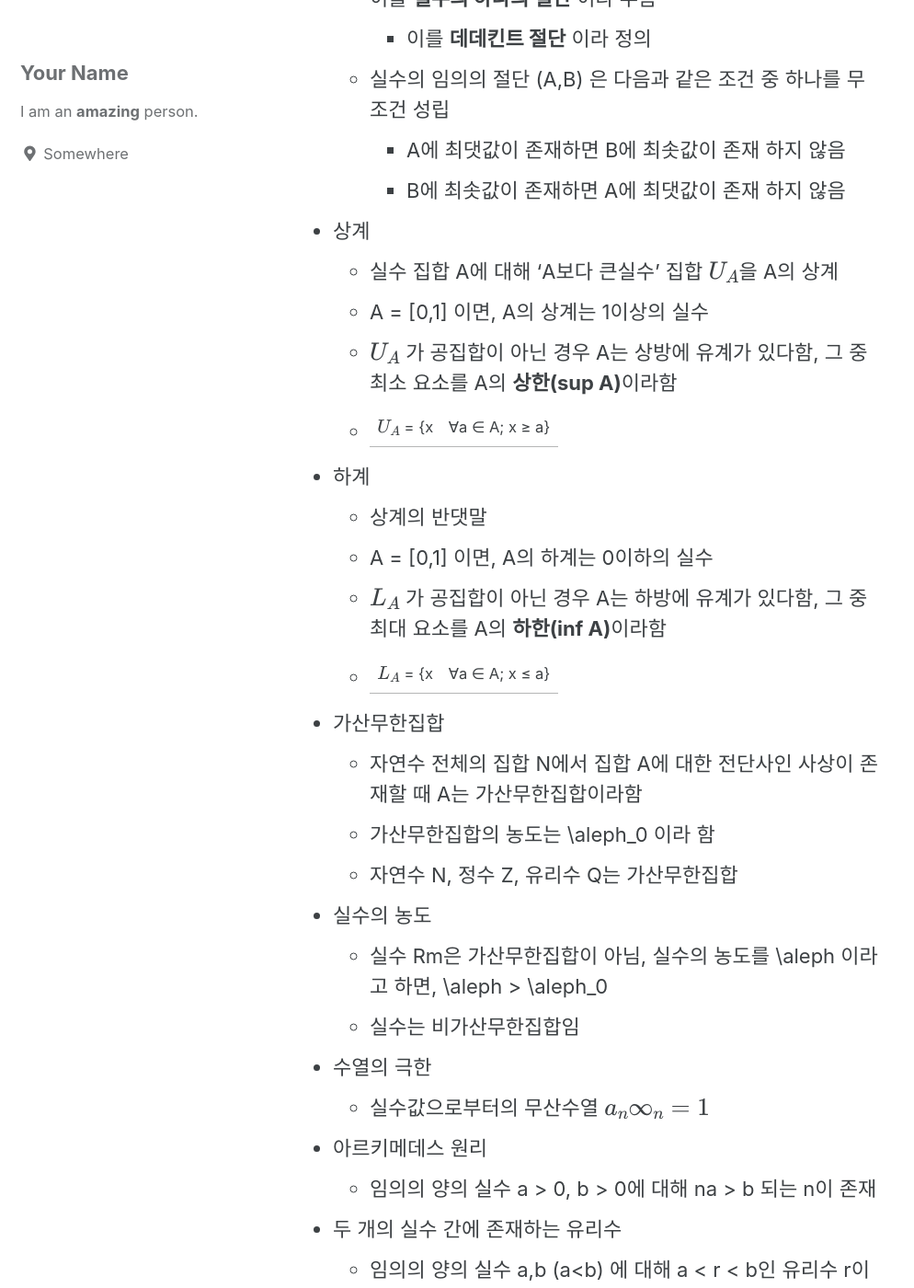
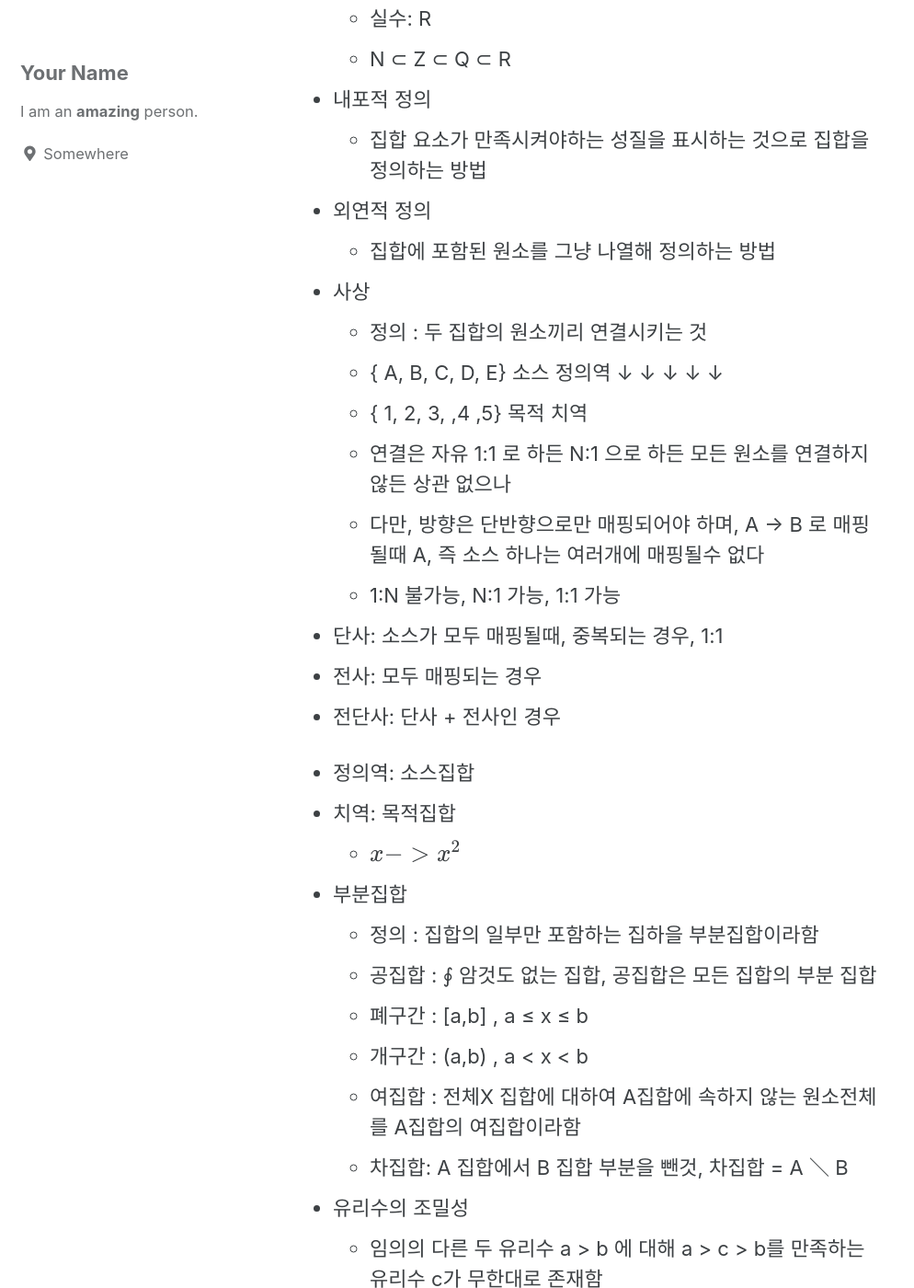
Before and after one commit to copper-light/ghhdh.github.io, a Jekyll site: the page built from _posts/2020-08-10-01 집합 정리.md, in a window 1280 px wide and 1400 px high, scrolled down 395 px. Shown: the whole window at 92% size, without its empty margins (0-994 px from the left). Built offline with Jekyll 4.4.1, drawn with Linux system fonts in a browser that asks for light colours; cached includes are drawn as plain includes; formulas are drawn with MathJax 3; some of the changed text lies outside the part shown.

Commit message:
Update 2020-08-10-01 집합 정리.md

```diff
--- a/_posts/2020-08-10-01 집합 정리.md
+++ b/_posts/2020-08-10-01 집합 정리.md
@@ -9,6 +9,45 @@ use_math: true
 published: true
 ---
 
+- 집합
+  - 자연수: N = {1,2,3,4,5 ...}
+  - 정수: Z = {+-1,+-2,+-3,+-4,+-5 ...}
+  - 유리수: Q
+  - 실수: R
+  - N ⊂ Z ⊂ Q ⊂ R
+
+- 내포적 정의
+  - 집합 요소가 만족시켜야하는 성질을 표시하는 것으로 집합을 정의하는 방법
+
+- 외연적 정의
+  - 집합에 포함된 원소를 그냥 나열해 정의하는 방법
+
+- 사상
+  - 정의 : 두 집합의 원소끼리 연결시키는 것
+  - { A,  B,  C,  D,  E} 소스 정의역
+     ↓  ↓  ↓  ↓  ↓
+  - { 1,  2,  3, ,4  ,5} 목적 치역
+  - 연결은 자유 1:1 로 하든 N:1 으로 하든 모든 원소를 연결하지 않든 상관 없으나
+  - 다만, 방향은 단반향으로만 매핑되어야 하며, A -> B 로 매핑될때 A, 즉 소스 하나는 여러개에 매핑될수 없다
+  - 1:N 불가능, N:1 가능, 1:1 가능
+
+- 단사: 소스가 모두 매핑될때, 중복되는 경우, 1:1
+- 전사: 모두 매핑되는 경우
+- 전단사: 단사 + 전사인 경우
+
+- 정의역: 소스집합
+- 치역: 목적집합
+   - $x -> x^2$
+
+
+- 부분집합
+  - 정의 : 집합의 일부만 포함하는 집하을 부분집합이라함
+  - 공집합 : ∮ 암것도 없는 집합, 공집합은 모든 집합의 부분 집합
+  - 폐구간 : [a,b] , a ≤ x ≤ b
+  - 개구간 : (a,b) , a < x < b
+  - 여집합 : 전체X 집합에 대하여 A집합에 속하지 않는 원소전체를 A집합의 여집합이라함
+  - 차집합: A 집합에서 B 집합 부분을 뺀것, 차집합 = A ＼ B
+
 - 유리수의 조밀성
   - 임의의 다른 두 유리수 a > b 에 대해 a > c > b를 만족하는 유리수 c가 무한대로 존재함
   - 실수 전체 R 을 특정 조건으로 분할한 A, B 집합이 존재할 때, 이를 **실수의 하나의 절단** 이라 부름
@@ -16,26 +55,33 @@ published: true
   - 실수의 임의의 절단 (A,B) 은 다음과 같은 조건 중 하나를 무조건 성립
     - A에 최댓값이 존재하면 B에 최솟값이 존재 하지 않음
     - B에 최솟값이 존재하면 A에 최댓값이 존재 하지 않음
+
 - 상계
   - 실수 집합 A에 대해 'A보다 큰실수' 집합 $U_A$을 A의 상계
   - A = [0,1] 이면, A의 상계는 1이상의 실수
   - $U_A$ 가 공집합이 아닌 경우 A는 상방에 유계가 있다함, 그 중 최소 요소를 A의 **상한(sup A)**이라함
   - $U_A$ = {x | ∀a ∈ A; x ≥ a}
+
 - 하계
   - 상계의 반댓말
   - A = [0,1] 이면, A의 하계는 0이하의 실수
   - $L_A$ 가 공집합이 아닌 경우 A는 하방에 유계가 있다함, 그 중 최대 요소를 A의 **하한(inf A)**이라함
   - $L_A$ = {x | ∀a ∈ A; x ≤ a}
+
 - 가산무한집합
   - 자연수 전체의 집합 N에서 집합 A에 대한 전단사인 사상이 존재할 때 A는 가산무한집합이라함
   - 가산무한집합의 농도는 \aleph_0 이라 함
   - 자연수 N, 정수 Z, 유리수 Q는 가산무한집합
+
 - 실수의 농도
   - 실수 Rm은 가산무한집합이 아님, 실수의 농도를 \aleph 이라고 하면, \aleph > \aleph_0
   - 실수는 비가산무한집합임
+
 - 수열의 극한
   - 실수값으로부터의 무산수열 ${a_n}∞_n=1$
+
 - 아르키메데스 원리
   - 임의의 양의 실수 a > 0, b > 0에 대해 na > b 되는 n이 존재
+
 - 두 개의 실수 간에 존재하는 유리수
   - 임의의 양의 실수 a,b (a<b) 에 대해 a < r < b인 유리수 r이 존재
```
